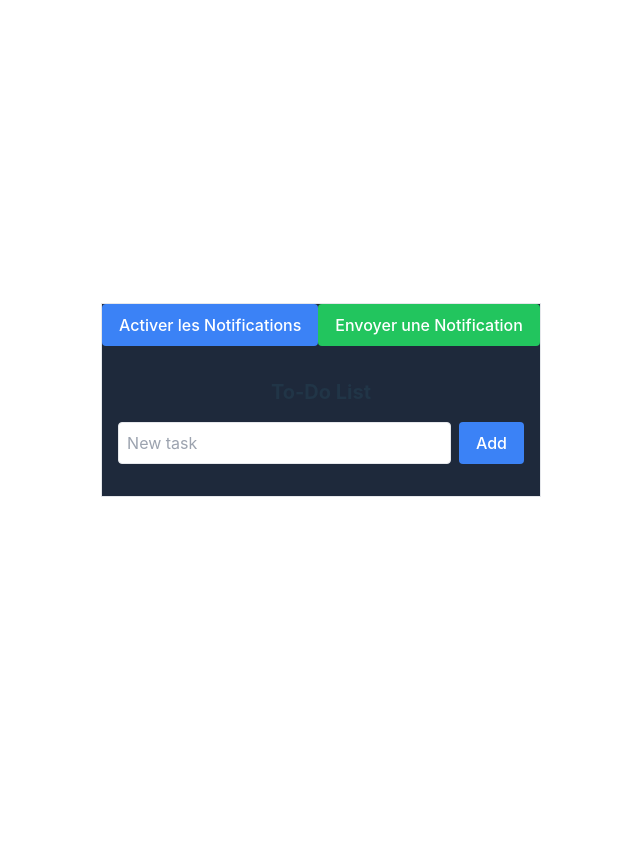
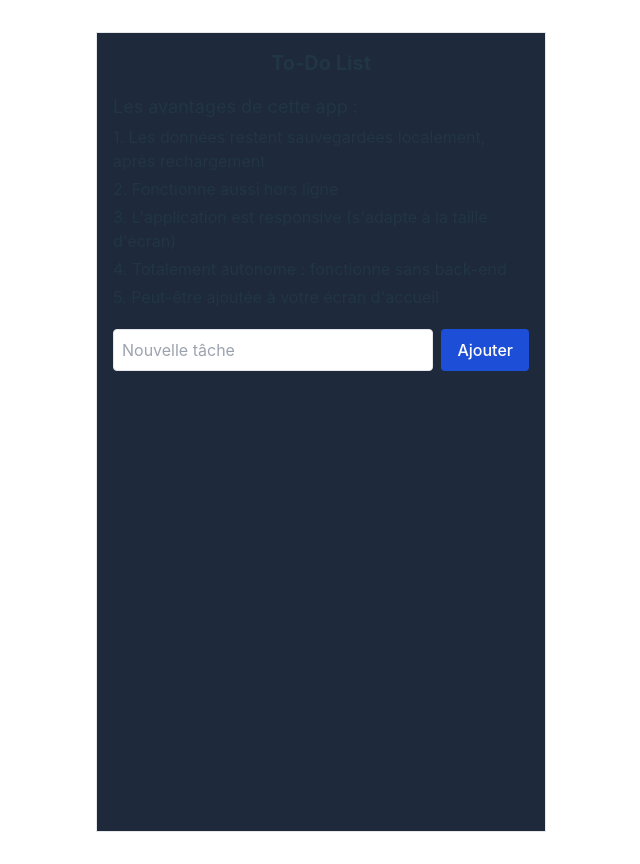
Before and after one commit to Fiujy/todo-pwa, a React (Vite) app: page / in a window 1280 px wide. Shown: the whole page, without its empty margins (319-959 px from the left). Before the commit the page ends 800 px from the top, so only its background shows below. Built offline with nearby package versions, Linux system fonts and the light colour scheme.

Commit message:
feat: ajout d'informations (text) et passage en fr

```diff
--- a/src/App.js
+++ /dev/null
@@ -1,77 +0,0 @@
-var __awaiter = (this && this.__awaiter) || function (thisArg, _arguments, P, generator) {
-    function adopt(value) { return value instanceof P ? value : new P(function (resolve) { resolve(value); }); }
-    return new (P || (P = Promise))(function (resolve, reject) {
-        function fulfilled(value) { try { step(generator.next(value)); } catch (e) { reject(e); } }
-        function rejected(value) { try { step(generator["throw"](value)); } catch (e) { reject(e); } }
-        function step(result) { result.done ? resolve(result.value) : adopt(result.value).then(fulfilled, rejected); }
-        step((generator = generator.apply(thisArg, _arguments || [])).next());
-    });
-};
-var __generator = (this && this.__generator) || function (thisArg, body) {
-    var _ = { label: 0, sent: function() { if (t[0] & 1) throw t[1]; return t[1]; }, trys: [], ops: [] }, f, y, t, g = Object.create((typeof Iterator === "function" ? Iterator : Object).prototype);
-    return g.next = verb(0), g["throw"] = verb(1), g["return"] = verb(2), typeof Symbol === "function" && (g[Symbol.iterator] = function() { return this; }), g;
-    function verb(n) { return function (v) { return step([n, v]); }; }
-    function step(op) {
-        if (f) throw new TypeError("Generator is already executing.");
-        while (g && (g = 0, op[0] && (_ = 0)), _) try {
-            if (f = 1, y && (t = op[0] & 2 ? y["return"] : op[0] ? y["throw"] || ((t = y["return"]) && t.call(y), 0) : y.next) && !(t = t.call(y, op[1])).done) return t;
-            if (y = 0, t) op = [op[0] & 2, t.value];
-            switch (op[0]) {
-                case 0: case 1: t = op; break;
-                case 4: _.label++; return { value: op[1], done: false };
-                case 5: _.label++; y = op[1]; op = [0]; continue;
-                case 7: op = _.ops.pop(); _.trys.pop(); continue;
-                default:
-                    if (!(t = _.trys, t = t.length > 0 && t[t.length - 1]) && (op[0] === 6 || op[0] === 2)) { _ = 0; continue; }
-                    if (op[0] === 3 && (!t || (op[1] > t[0] && op[1] < t[3]))) { _.label = op[1]; break; }
-                    if (op[0] === 6 && _.label < t[1]) { _.label = t[1]; t = op; break; }
-                    if (t && _.label < t[2]) { _.label = t[2]; _.ops.push(op); break; }
-                    if (t[2]) _.ops.pop();
-                    _.trys.pop(); continue;
-            }
-            op = body.call(thisArg, _);
-        } catch (e) { op = [6, e]; y = 0; } finally { f = t = 0; }
-        if (op[0] & 5) throw op[1]; return { value: op[0] ? op[1] : void 0, done: true };
-    }
-};
-import { jsx as _jsx, jsxs as _jsxs, Fragment as _Fragment } from "react/jsx-runtime";
-import './App.css';
-import ToDoList from './components/ToDoList';
-function App() {
-    var _this = this;
-    var requestNotificationPermission = function () { return __awaiter(_this, void 0, void 0, function () {
-        var permission;
-        return __generator(this, function (_a) {
-            switch (_a.label) {
-                case 0:
-                    if (!('Notification' in window)) return [3 /*break*/, 2];
-                    return [4 /*yield*/, Notification.requestPermission()];
-                case 1:
-                    permission = _a.sent();
-                    if (permission === 'granted') {
-                        alert('Notifications activées !');
-                    }
-                    else {
-                        alert('Notifications refusées.');
-                    }
-                    return [3 /*break*/, 3];
-                case 2:
-                    alert('Les notifications ne sont pas supportées sur ce navigateur.');
-                    _a.label = 3;
-                case 3: return [2 /*return*/];
-            }
-        });
-    }); };
-    var sendNotification = function () {
-        if (Notification.permission === 'granted') {
-            new Notification('Nouvelle tâche', {
-                body: 'Vous avez ajouté une nouvelle tâche à la liste ! 🎉',
-            });
-        }
-        else {
-            alert('Activez les notifications pour recevoir des alertes.');
-        }
-    };
-    return (_jsx(_Fragment, { children: _jsxs("div", { className: "bg-slate-800 border", children: [_jsx("button", { onClick: requestNotificationPermission, className: "bg-blue-500 text-white px-4 py-2 rounded mb-4", children: "Activer les Notifications" }), _jsx("button", { onClick: sendNotification, className: "bg-green-500 text-white px-4 py-2 rounded", children: "Envoyer une Notification" }), _jsx(ToDoList, {})] }) }));
-}
-export default App;
--- a/src/App.tsx
+++ b/src/App.tsx
@@ -2,49 +2,9 @@ import './App.css'
 import ToDoList from './components/ToDoList'
 
 function App() {
-
-  const requestNotificationPermission = async () => {
-    if ('Notification' in window) {
-      const permission = await Notification.requestPermission();
-      if (permission === 'granted') {
-        alert('Notifications activées !');
-      } else {
-        alert('Notifications refusées.');
-      }
-    } else {
-      alert('Les notifications ne sont pas supportées sur ce navigateur.');
-    }
-  };
-
-  const sendNotification = () => {
-    console.log("Send Notification");
-    if (Notification.permission === 'granted') {
-      console.log("Send Notification granted");
-      new Notification('Nouvelle tâche', {
-        body: 'Vous avez ajouté une nouvelle tâche à la liste ! 🎉',
-      });
-      console.log("Send Notification done");
-    } else {
-      alert('Les notifications ne sont pas activées ou ne sont pas encore demandées.');
-    }
-  };
-
-
   return (
     <>
-      <div className="bg-slate-800 border">
-        <button
-          onClick={requestNotificationPermission}
-          className="bg-blue-500 text-white px-4 py-2 rounded mb-4"
-        >
-          Activer les Notifications
-        </button>
-        <button
-          onClick={sendNotification}
-          className="bg-green-500 text-white px-4 py-2 rounded"
-        >
-          Envoyer une Notification
-        </button>
+      <div className="bg-slate-800 border overflow-y-auto h-screen">
         <ToDoList />
       </div>
     </>
--- a/src/components/ToDoList.js
+++ /dev/null
@@ -1,33 +0,0 @@
-var __spreadArray = (this && this.__spreadArray) || function (to, from, pack) {
-    if (pack || arguments.length === 2) for (var i = 0, l = from.length, ar; i < l; i++) {
-        if (ar || !(i in from)) {
-            if (!ar) ar = Array.prototype.slice.call(from, 0, i);
-            ar[i] = from[i];
-        }
-    }
-    return to.concat(ar || Array.prototype.slice.call(from));
-};
-import { jsx as _jsx, jsxs as _jsxs } from "react/jsx-runtime";
-import { useEffect, useState } from 'react';
-var ToDoList = function () {
-    var _a = useState(function () {
-        var savedTasks = localStorage.getItem('tasks');
-        return savedTasks ? JSON.parse(savedTasks) : [];
-    }), tasks = _a[0], setTasks = _a[1];
-    var _b = useState(''), input = _b[0], setInput = _b[1];
-    useEffect(function () {
-        localStorage.setItem('tasks', JSON.stringify(tasks));
-    }, [tasks]);
-    var addTask = function () {
-        if (input.trim()) {
-            setTasks(__spreadArray(__spreadArray([], tasks, true), [input], false));
-            setInput('');
-        }
-    };
-    var removeTask = function (index) {
-        var newTasks = tasks.filter(function (_, i) { return i !== index; });
-        setTasks(newTasks);
-    };
-    return (_jsxs("div", { className: "w-full mx-auto p-4", children: [_jsx("h1", { className: "text-xl font-bold text-center mb-4", children: "To-Do List" }), _jsxs("div", { className: "flex gap-2", children: [_jsx("input", { type: "text", value: input, onChange: function (e) { return setInput(e.target.value); }, className: "flex-1 border rounded p-2", placeholder: "New task" }), _jsx("button", { onClick: addTask, className: "bg-blue-500 text-white px-4 py-2 rounded", children: "Add" })] }), _jsx("ul", { className: "mt-4 space-y-2", children: tasks.map(function (task, index) { return (_jsxs("li", { className: "flex justify-between items-center bg-gray-700 p-2 rounded", children: [task, _jsx("button", { onClick: function () { return removeTask(index); }, className: "", children: "Remove" })] }, index)); }) })] }));
-};
-export default ToDoList;
--- a/src/components/ToDoList.tsx
+++ b/src/components/ToDoList.tsx
@@ -24,19 +24,27 @@ const ToDoList: React.FC = () => {
     };
 
     return (
-        <div className="w-full mx-auto p-4">
+        <div className="max-w-md mx-auto p-4">
             <h1 className="text-xl font-bold text-center mb-4">To-Do List</h1>
-            <div className="flex gap-2">
+            <div className='space-y-1 text-left'>
+                <p className='text-lg'>Les avantages de cette app : </p>
+                <p>1. Les données restent sauvegardées localement, après rechargement</p>
+                <p>2. Fonctionne aussi hors ligne</p>
+                <p>3. L'application est responsive (s'adapte à la taille d'écran)</p>
+                <p>4. Totalement autonome : fonctionne sans back-end</p>
+                <p>5. Peut-être ajoutée à votre écran d'accueil</p>
+            </div>
+            <div className="flex gap-2 pt-5">
                 <input type="text" value={input} onChange={(e) => setInput(e.target.value)} className="flex-1 border rounded p-2"
-                    placeholder="New task" />
-                <button onClick={addTask} className="bg-blue-500 text-white px-4 py-2 rounded">
-                    Add
+                    placeholder="Nouvelle tâche" />
+                <button onClick={addTask} className="bg-blue-700 text-white px-4 py-2 rounded border-none">
+                    Ajouter
                 </button>
             </div>
-            <ul className="mt-4 space-y-2">
+            <ul className="pt-5 space-y-2">
                 {tasks.map((task, index) => (
                     <li key={index} className="flex justify-between items-center bg-gray-700 p-2 rounded">{task}
-                        <button onClick={() => removeTask(index)} className="">Remove</button>
+                        <button onClick={() => removeTask(index)} className="border border-red-800">Supprimer</button>
                     </li>
                 ))}
             </ul>
```
